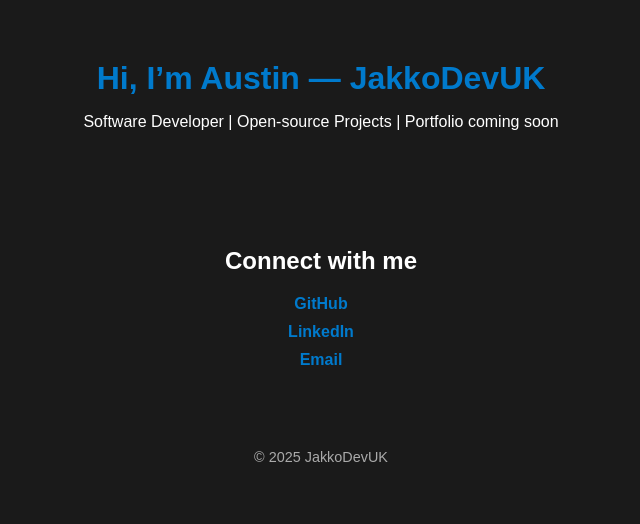
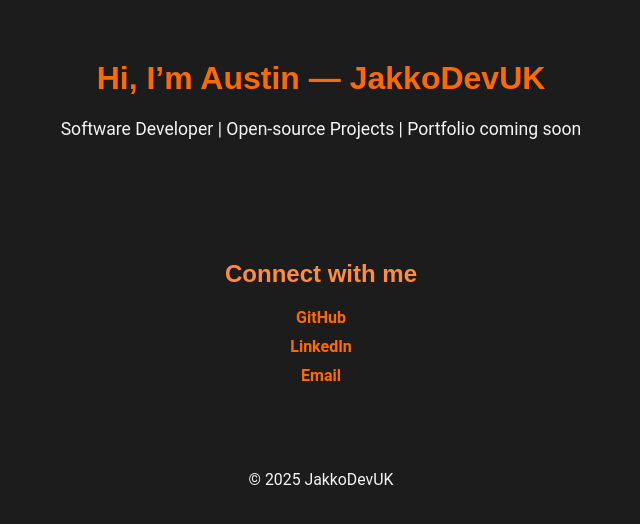
Before and after one commit to JakkoDevUK/JakkoDevUK.github.io, a plain HTML site: page index.html in a window 1280 px wide. Shown: the whole page, without its empty margins (319-959 px from the left). Drawn offline with Linux system fonts and the light colour scheme.

Commit message:
New Colours

```diff
--- a/style.css
+++ b/style.css
@@ -1,7 +1,8 @@
+/* JakkoDevUK Brand CSS */
 body {
-    font-family: Arial, sans-serif;
-    background-color: #1A1A1A;
-    color: #FFFFFF;
+    font-family: 'Roboto', Arial, sans-serif;
+    background-color: #1C1C1C; /* Dark Charcoal */
+    color: #F5F5F5; /* Warm Light Grey */
     margin: 0;
     padding: 0;
     text-align: center;
@@ -16,11 +17,25 @@ header {
     height: 120px;
     border-radius: 50%;
     margin-bottom: 20px;
+    border: 4px solid #FF6A00; /* Vibrant Orange border for accent */
 }
 
 h1 {
-    color: #007ACC;
+    color: #FF6A00; /* Vibrant Orange */
+    font-family: 'Montserrat', sans-serif;
+    font-weight: bold;
     margin: 10px 0;
+}
+
+h2 {
+    color: #FF8C42; /* Deep Orange */
+    font-family: 'Montserrat', sans-serif;
+}
+
+p {
+    color: #F5F5F5;
+    font-size: 1.1em;
+    line-height: 1.6em;
 }
 
 .links {
@@ -37,12 +52,14 @@ h1 {
     }
 
     .links a {
-        color: #007ACC;
+        color: #FF6A00;
         text-decoration: none;
         font-weight: bold;
+        transition: color 0.3s;
     }
 
         .links a:hover {
+            color: #FF8C42; /* Hover to deep orange */
             text-decoration: underline;
         }
 
```
